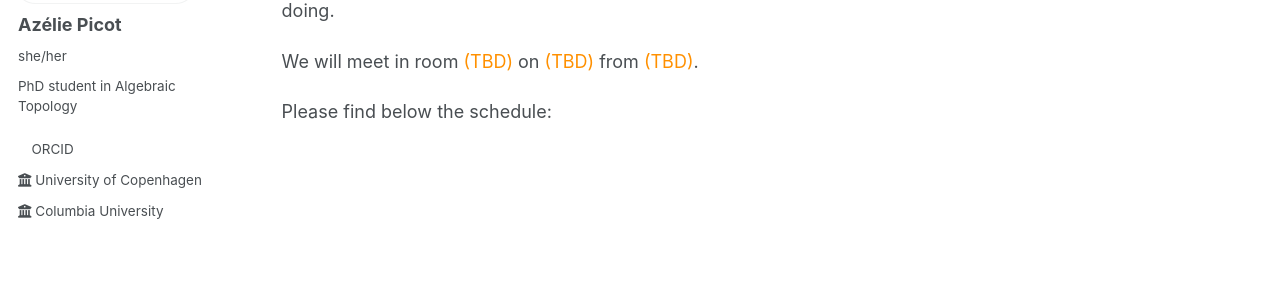
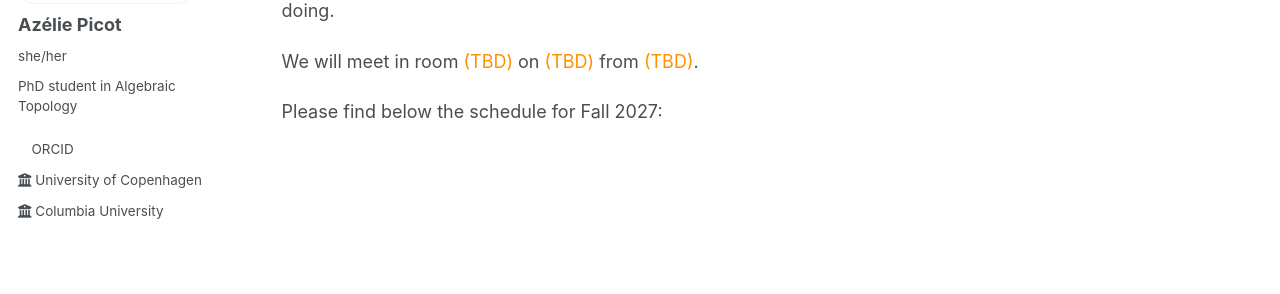
Before and after one commit to azeliepicot/azeliepicot.github.io, a Jekyll site: the page built from _pages/rat seminar.md, in a window 1280 px wide. Shown: the part 229-523 px from the top of the page. Built offline with Jekyll 4.4.1, drawn with Linux system fonts in a browser that asks for light colours.

Commit message:
Update seminar schedule to Fall 2027

```diff
--- a/_pages/rat seminar.md
+++ b/_pages/rat seminar.md
@@ -10,4 +10,4 @@ RAT stands for <span style="color:#ff9000">"Researchers Are Talking"</span>. Par
 
 We will meet in room <span style="color:#ff9000">(TBD)</span> on <span style="color:#ff9000">(TBD)</span> from <span style="color:#ff9000">(TBD)</span>.
 
-Please find below the schedule:
+Please find below the schedule for Fall 2027:
```
